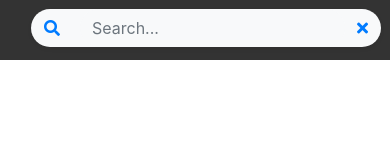
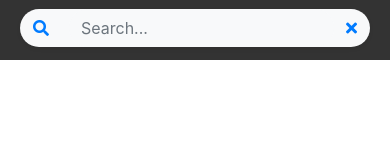
Before and after one commit to yashpatel2207/movie-reviews, an Angular app: page / in a window 390 px wide. Both pictures are taken after a click on the icon 322 px from the left and 30 px from the top of the page. Shown: the top 160 px of the page. Built offline with nearby package versions, Linux system fonts and the light colour scheme.

Commit message:
refactoring

```diff
--- a/src/core/components/header/header.component.html
+++ b/src/core/components/header/header.component.html
@@ -1,7 +1,7 @@
 <header>
-  <nav class="navbar dark-mode">
-    <ul role="navigation" [class.justify-content-center]="showSearch">
-      <ng-container *ngIf="!showSearch; else search">
+  <div class="navbar dark-mode" [class.justify-content-center]="showSearch">
+    <nav class="navbar__wrapper" *ngIf="!showSearch; else search">
+      <ul role="navigation">
         <li class="navbar-toggler" (click)="toggleClasses()">
           <i class="fas cusor-pointer" [ngClass]="collapsed ? 'fa-bars' : 'fa-times'"></i>
         </li>
@@ -22,12 +22,10 @@
           <i class="fas fa-search cusor-pointer" title="Search" (click)="showSearchBox($event)"></i>
           <i class="fas fa-user"></i>
         </li>
-      </ng-container>
-      <ng-template #search>
-        <li class="search-box">
-          <app-search-view (closeSearchBox)="hideSearchBox()"></app-search-view>
-        </li>
-      </ng-template>
-    </ul>
-  </nav>
+      </ul>
+    </nav>
+    <ng-template #search>
+      <app-search-view class="search-box" (closeSearchBox)="hideSearchBox()"></app-search-view>
+    </ng-template>
+  </div>
 </header>
--- a/src/core/components/header/header.component.scss
+++ b/src/core/components/header/header.component.scss
@@ -23,6 +23,9 @@ a {
 .navbar {
 	justify-content: flex-start;
 	min-height: 60px;
+	&__wrapper {
+		width: 100%;
+	}
 	ul {
 		display: flex;
 		flex-flow: row wrap;
@@ -30,7 +33,6 @@ a {
 		align-items: center;
 		margin: 0 15px;
 		padding: 0;
-		width: 100%;
 		li:not(.search-box) {
 			animation: fade-up 400ms linear both;
 			&.nav-item {
--- a/src/core/components/header/search-view/search-view.component.html
+++ b/src/core/components/header/search-view/search-view.component.html
@@ -1,4 +1,4 @@
-<div class="bg-light rounded rounded-pill shadow-sm mb-1 search-box-wrapper" (appOutsideClick)="emitCloseSearchBoxEvent()">
+<section class="bg-light rounded rounded-pill shadow-sm mb-1 search-box-wrapper" (appOutsideClick)="emitCloseSearchBoxEvent()">
   <div class="input-group">
     <div class="input-group-prepend">
       <button type="submit" class="btn btn-link shadow-none text-primary">
@@ -12,4 +12,4 @@
       </button>
     </div>
   </div>
-</div>
+</section>
```
